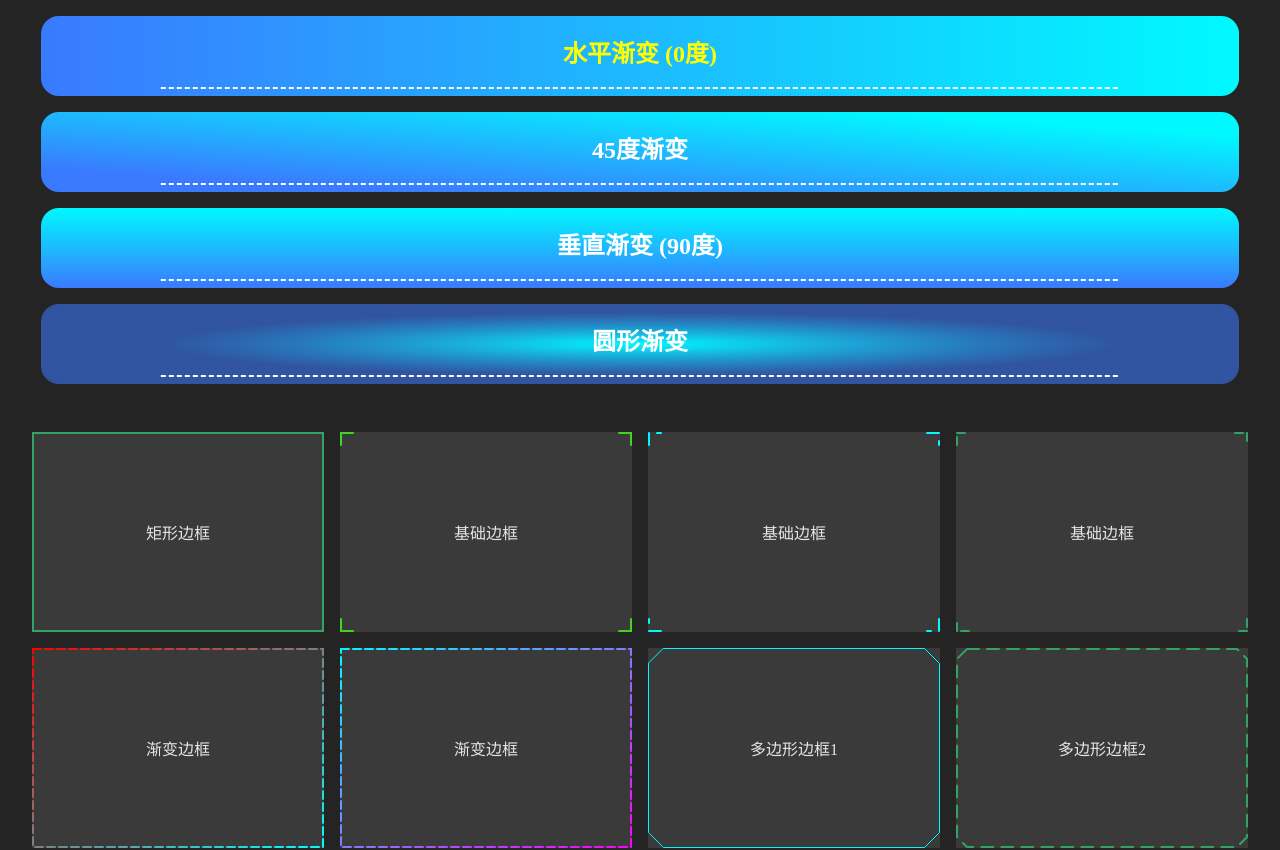
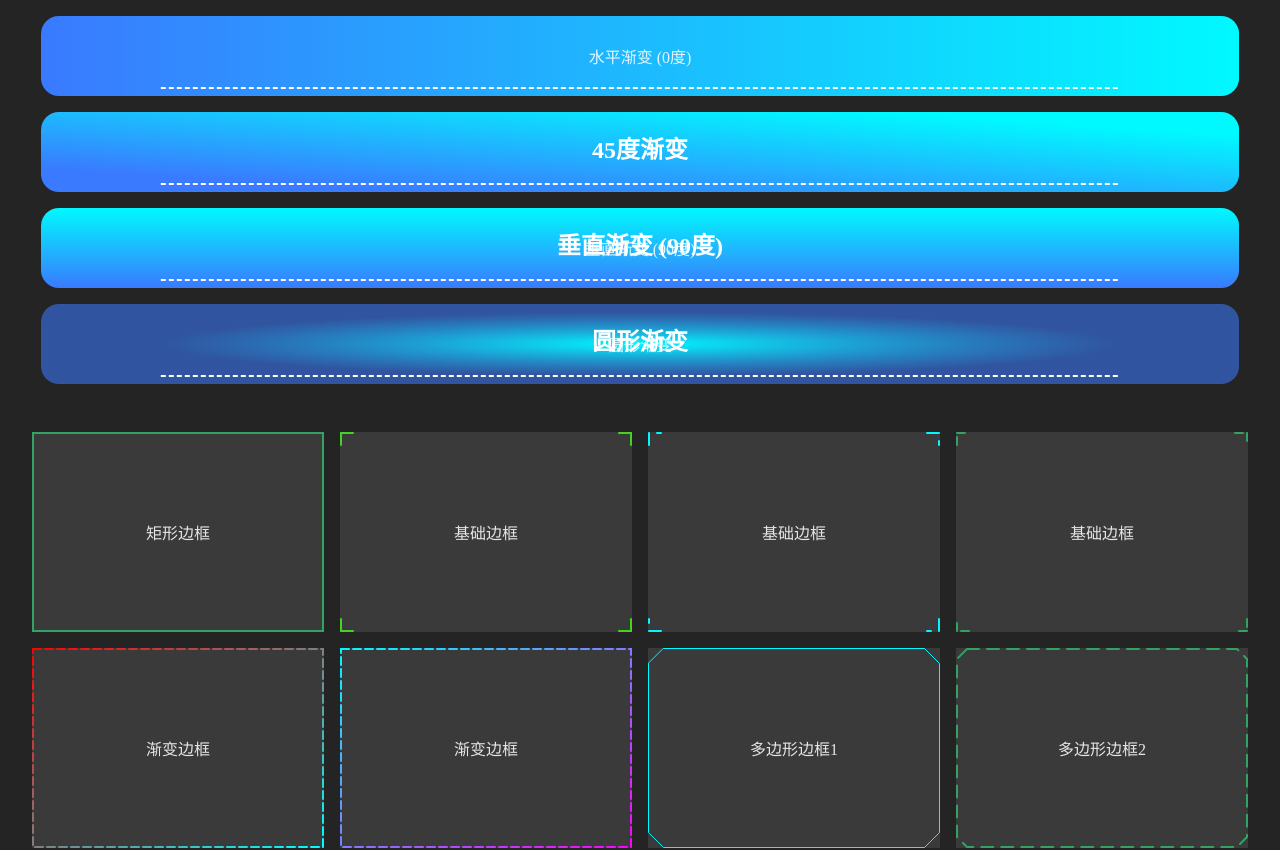
Before and after one commit to scqilin/vue3-svg-deco, a Vue app: page /demo in a window 1280 px wide. Shown: the top 850 px of the page. Built offline with nearby package versions, Linux system fonts and the light colour scheme.

Commit message:
feat:header

```diff
--- a/src/components/borders/RectBorder.vue
+++ b/src/components/borders/RectBorder.vue
@@ -9,7 +9,7 @@
 
 <script setup lang="ts">
 import { BaseRect } from '../baseGraph';
-import DecoDiv from '../common/DecoDiv.vue';
+import DecoDiv from '@/components/common/DecoDiv.vue';
 import { baseGraphProps, rectProps } from '../baseGraph/props';
 /* 基本Rect边框  */
 const props = defineProps({
--- a/src/components/headers/Header.vue
+++ b/src/components/headers/Header.vue
@@ -1,111 +1,73 @@
 <template>
-  <svg :width="width" :height="height" xmlns="http://www.w3.org/2000/svg">
-    <!-- 背景渐变 -->
+  <DecoDiv>
+    <slot></slot>
+    <template #svg="{ slotWidth, slotHeight }">
       <defs>
-      <linearGradient
-        v-if="gradientType === 'linear'"
-        :id="`headerGradient-${uid}`"
-        :x1="gradientStartX"
-        :y1="gradientStartY"
-        :x2="gradientEndX"
-        :y2="gradientEndY"
-      >
+        <linearGradient v-if="gradientType === 'linear'" :id="`headerGradient-${uid}`" :x1="gradientStartX"
+          :y1="gradientStartY" :x2="gradientEndX" :y2="gradientEndY">
           <stop offset="0%" :stop-color="color1" />
           <stop offset="100%" :stop-color="color2" />
         </linearGradient>
-      <radialGradient
-        v-else
-        :id="`headerGradient-${uid}`"
-        :cx="`${radialCenterX}%`"
-        :cy="`${radialCenterY}%`"
-        :r="`${radialRadius}%`"
-        fx="50%"
-        fy="50%"
-      >
+        <radialGradient v-else :id="`headerGradient-${uid}`" :cx="`${radialCenterX}%`" :cy="`${radialCenterY}%`"
+          :r="`${radialRadius}%`" fx="50%" fy="50%">
           <stop offset="0%" :stop-color="color1" />
           <stop offset="100%" :stop-color="color2" />
         </radialGradient>
       </defs>
-
-    <!-- 背景矩形 -->
-    <rect
-      width="100%"
-      height="100%"
-      :fill="`url(#headerGradient-${uid})`"
-      :rx="radius"
-      :ry="radius"
-    />
-
+      <rect :width="slotWidth" :height="slotHeight" :fill="`url(#headerGradient-${uid})`" :rx="radius" :ry="radius" />
       <!-- 标题文字 -->
-    <text
-      x="50%"
-      y="50%"
-      text-anchor="middle"
-      dominant-baseline="middle"
-      :fill="textColor"
-      :font-size="fontSize"
-      font-weight="bold"
-    >
+      <text x="50%" y="50%" text-anchor="middle" dominant-baseline="middle" :fill="textColor" :font-size="fontSize"
+        font-weight="bold">
         {{ title }}
       </text>
-
-    <!-- 装饰线条 -->
-    <line
-      x1="10%"
-      y1="90%"
-      x2="90%"
-      y2="90%"
-      :stroke="lineColor"
-      stroke-width="2"
-      stroke-dasharray="5,3"
-    />
-  </svg>
+      <line :x1="slotWidth * 0.1" :y1="slotHeight * 0.9" :x2="slotWidth * 0.9" :y2="slotHeight * 0.9"
+        :stroke="lineColor" stroke-width="2" stroke-dasharray="5,3" />
+    </template>
+  </DecoDiv>
 </template>
 
 <script setup lang="ts">
 import { computed } from 'vue';
+import DecoDiv from '@/components/common/DecoDiv.vue';
 import { getUid } from '@/utils/uid';
 
 const props = defineProps({
-  width: { type: Number, default: 800 },
-  height: { type: Number, default: 80 },
-  title: { type: String, default: '标题' },
+  title: { type: String, default: '' },
   color1: { type: String, default: '#3a7afe' },
   color2: { type: String, default: '#00f9ff' },
   textColor: { type: String, default: '#ffffff' },
   lineColor: { type: String, default: '#ffffff' },
   fontSize: { type: String, default: '24px' },
   radius: { type: Number, default: 8 },
-  angle: { type: Number, default: 0 }, // 0-360度控制线性渐变方向
+  angle: { type: Number, default: 0 },
   gradientType: {
     type: String as () => 'linear' | 'radial',
     default: 'linear'
-  }, // 渐变类型
-  radialCenterX: { type: Number, default: 50 }, // 圆形渐变中心X(百分比)
-  radialCenterY: { type: Number, default: 50 }, // 圆形渐变中心Y(百分比)
-  radialRadius: { type: Number, default: 50 } // 圆形渐变半径(百分比)
+  },
+  radialCenterX: { type: Number, default: 50 },
+  radialCenterY: { type: Number, default: 50 },
+  radialRadius: { type: Number, default: 50 }
 });
 
-// 根据角度计算渐变坐标 (0度时为从左到右的水平渐变)
 const gradientStartX = computed(() => {
   const rad = (props.angle * Math.PI) / 180;
   return `${50 - 50 * Math.cos(rad)}%`;
 });
-
 const gradientStartY = computed(() => {
   const rad = (props.angle * Math.PI) / 180;
   return `${50 + 50 * Math.sin(rad)}%`;
 });
-
 const gradientEndX = computed(() => {
   const rad = (props.angle * Math.PI) / 180;
   return `${50 + 50 * Math.cos(rad)}%`;
 });
-
 const gradientEndY = computed(() => {
   const rad = (props.angle * Math.PI) / 180;
   return `${50 - 50 * Math.sin(rad)}%`;
 });
 
 const uid = getUid();
+
 </script>
+
+<style scoped></style>
--- a/src/pages/Demo.vue
+++ b/src/pages/Demo.vue
@@ -14,14 +14,27 @@ const stroke = '#34a264'; //00f9ff
 
 <template>
   <div class="header-container">
-    <Header title="水平渐变 (0度)" color1="#3a7afe" color2="#00f9ff" textColor="#ffff00" lineColor="#ffffff" fontSize="24px"
-      :radius="18" :angle="0" />
+    <Header color1="#3a7afe" color2="#00f9ff" textColor="#ffff00" lineColor="#ffffff" fontSize="24px" :radius="18"
+      :angle="0">
+      <div class="border-content">
+        <span>水平渐变 (0度)</span>
+      </div>
+    </Header>
     <Header title="45度渐变" color1="#3a7afe" color2="#00f9ff" lineColor="#ffffff" fontSize="24px" :radius="18"
-      :angle="45" />
+      :angle="45">
+    </Header>
     <Header title="垂直渐变 (90度)" color1="#3a7afe" color2="#00f9ff" lineColor="#ffffff" fontSize="24px" :radius="18"
-      :angle="90" />
+      :angle="90">
+      <div class="border-content">
+        <span>垂直渐变 (90度)</span>
+      </div>
+    </Header>
     <Header title="圆形渐变" color1="#00f9ff" color2="#3a7afe90" textColor="#ffffff" lineColor="#ffffff" fontSize="24px"
-      :radius="18" gradientType="radial" :radialCenterX="50" :radialCenterY="50" :radialRadius="40" />
+      :radius="18" gradientType="radial" :radialCenterX="50" :radialCenterY="50" :radialRadius="40">
+      <div class="border-content">
+        <span>圆形渐变</span>
+      </div>
+    </Header>
   </div>
   <div class="demo-container">
 
@@ -138,6 +151,7 @@ const stroke = '#34a264'; //00f9ff
 
   &>* {
     width: 96%;
+    min-height: 80px;
   }
 
 }
@@ -155,6 +169,7 @@ const stroke = '#34a264'; //00f9ff
 }
 
 .border-content {
+  position: absolute;
   display: flex;
   align-items: center;
   justify-content: center;
```
Lines whose indentation alone changed are shown as unchanged.
